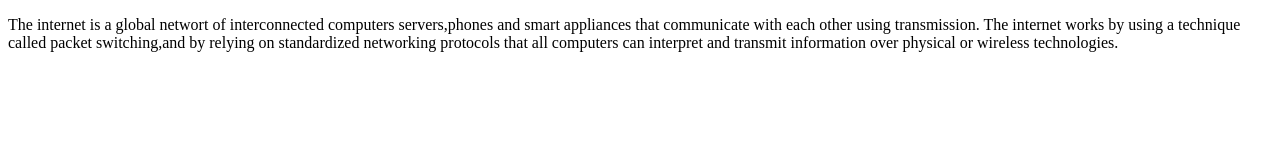
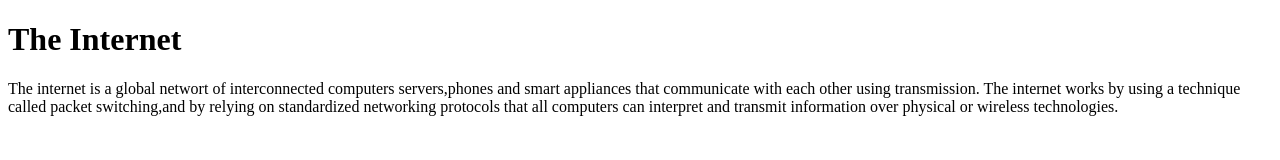
Before and after one commit to Nicky-x-238/index.html-2, a plain HTML site: page index.html in a window 1280 px wide. Drawn offline with Linux system fonts and the light colour scheme.

Commit message:
Update index.html

```diff
--- a/index.html
+++ b/index.html
@@ -4,6 +4,7 @@
         <title>THE INTERNET</title>
         </head>
 <body>
+    <h1> The Internet</h1>
     <p>The internet is a global networt of interconnected computers
     servers,phones and smart appliances that communicate with each
     other using transmission.
```
